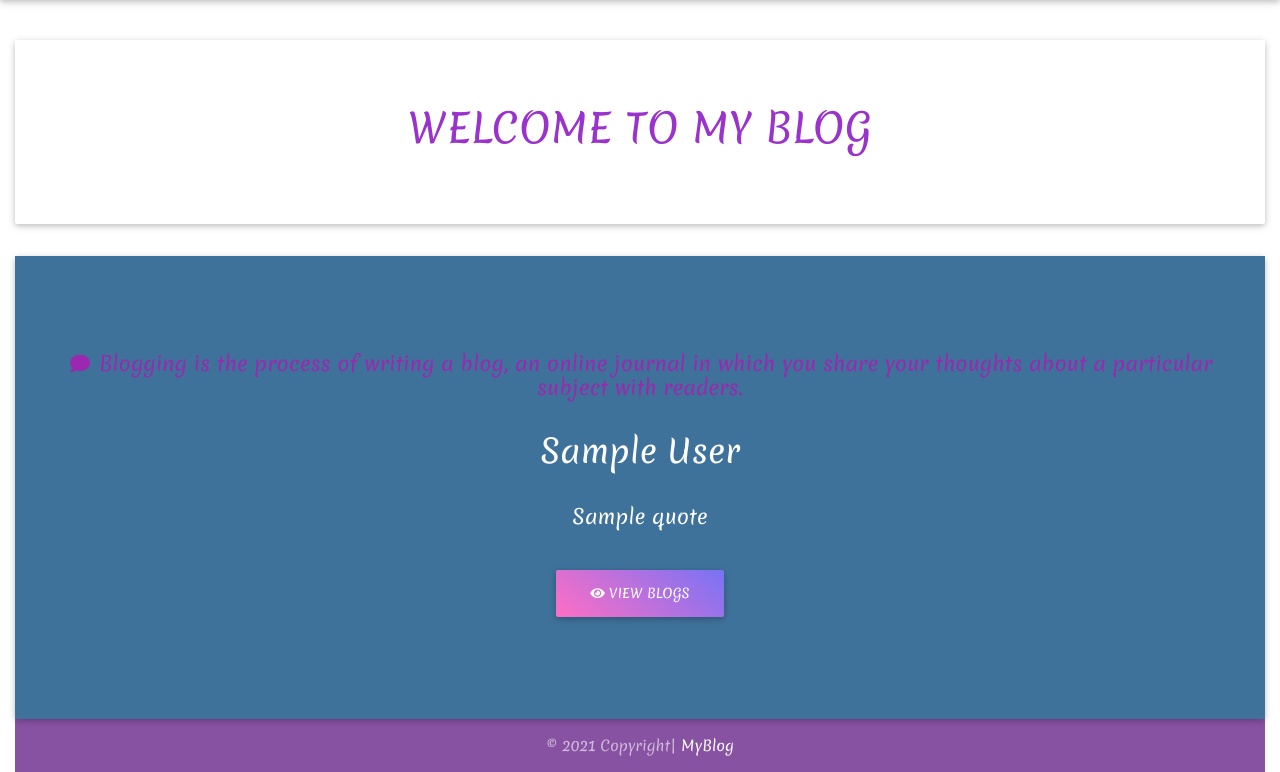
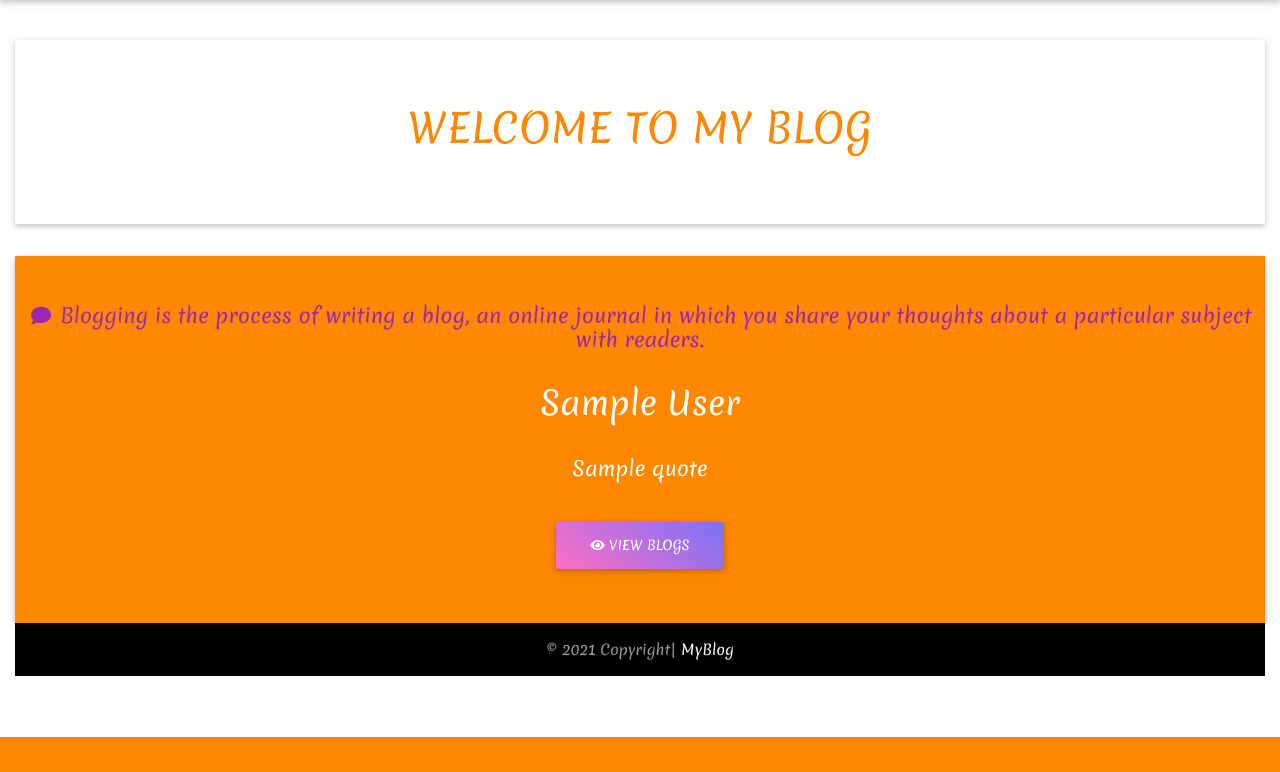
Before and after one commit to annechege/my-blog, a Flask app: template app/templates/index.html in a window 1280 px wide. Shown: the part 63-835 px from the top of the page. After the commit the page ends 800 px from the top, so only its background shows below. Run offline with Flask 2, Linux system fonts and the light colour scheme; the template is opened without the code that fills it: most values are stand-ins (such as "Sample title", 1, 10 or a date in 2020); parts of the project's set-up code (start-up, migrations or seed data) failed here and were passed over; some libraries are stand-ins or nearby versions.

Commit message:
adding correction on requierments

```diff
--- a/app/templates/index.html
+++ b/app/templates/index.html
@@ -7,13 +7,13 @@
 <div class="container-fluid" style="font-size: 20px; font-family: 'Merienda', cursive;  padding-top: 40px;">
     <div class="jumbotron hjumbo">
         <div class="overlay">
-            <h1 class="text-center text-bold" style="color: #9933CC;">WELCOME TO MY BLOG</h1>
+            <h1 class="text-center text-bold" style="color: #fd8700;">WELCOME TO MY BLOG</h1>
         </div>
     </div>
 
     <div>
         <div class="card card-image">
-            <div class="text-white text-center unique-color py-5 px-4">
+            <div class="text-white text-center" style="background-color: #fd8700;">
                 <div class="py-5">
 
                     <h5 class="h5 purple-text"><i class="fas fa-comment fa-fw"></i> Blogging is the process of writing a blog, an online journal in which you share your thoughts about a particular subject with readers.</h5>
@@ -26,7 +26,7 @@
             </div>
         </div>
     </div>
-    <footer class="page-footer font-small dark secondary-color">
+    <footer class="page-footer font-small dark black">
 
         <div class="footer-copyright text-center py-3">© 2021 Copyright|
             <a href="#"> MyBlog</a>
```
